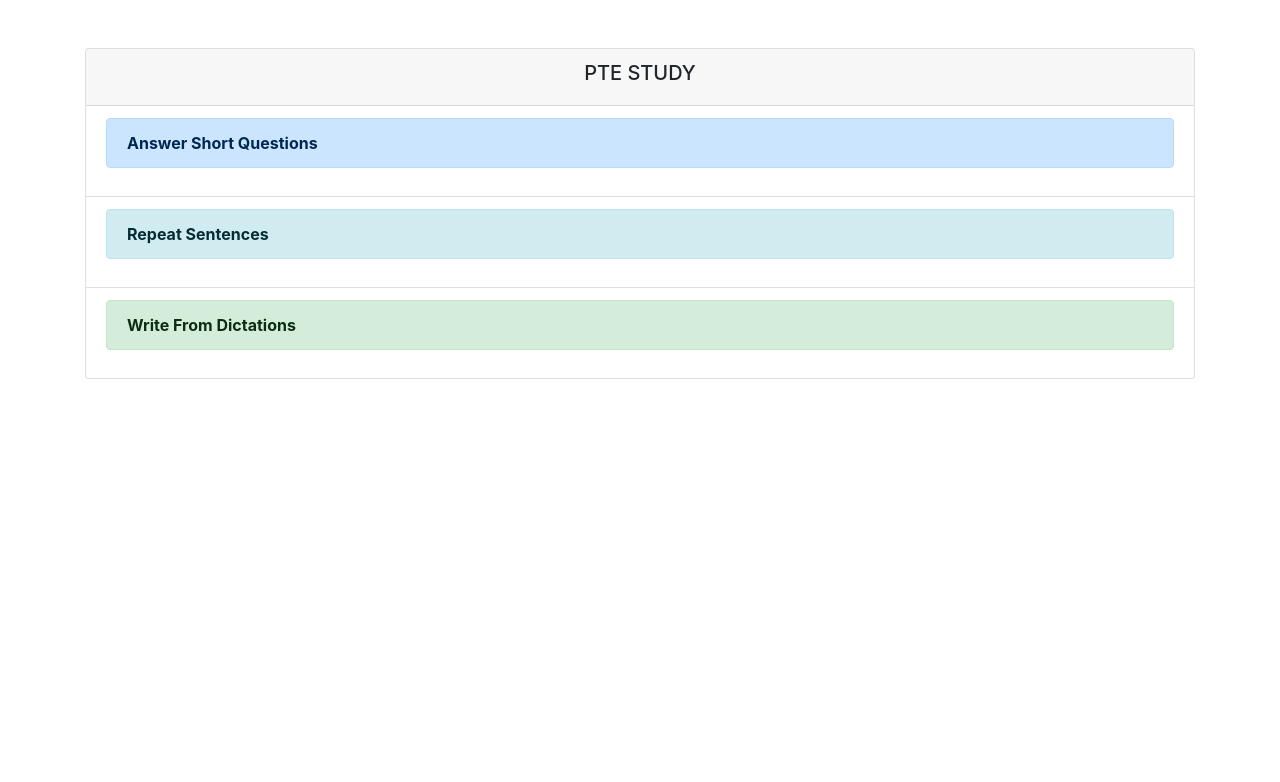
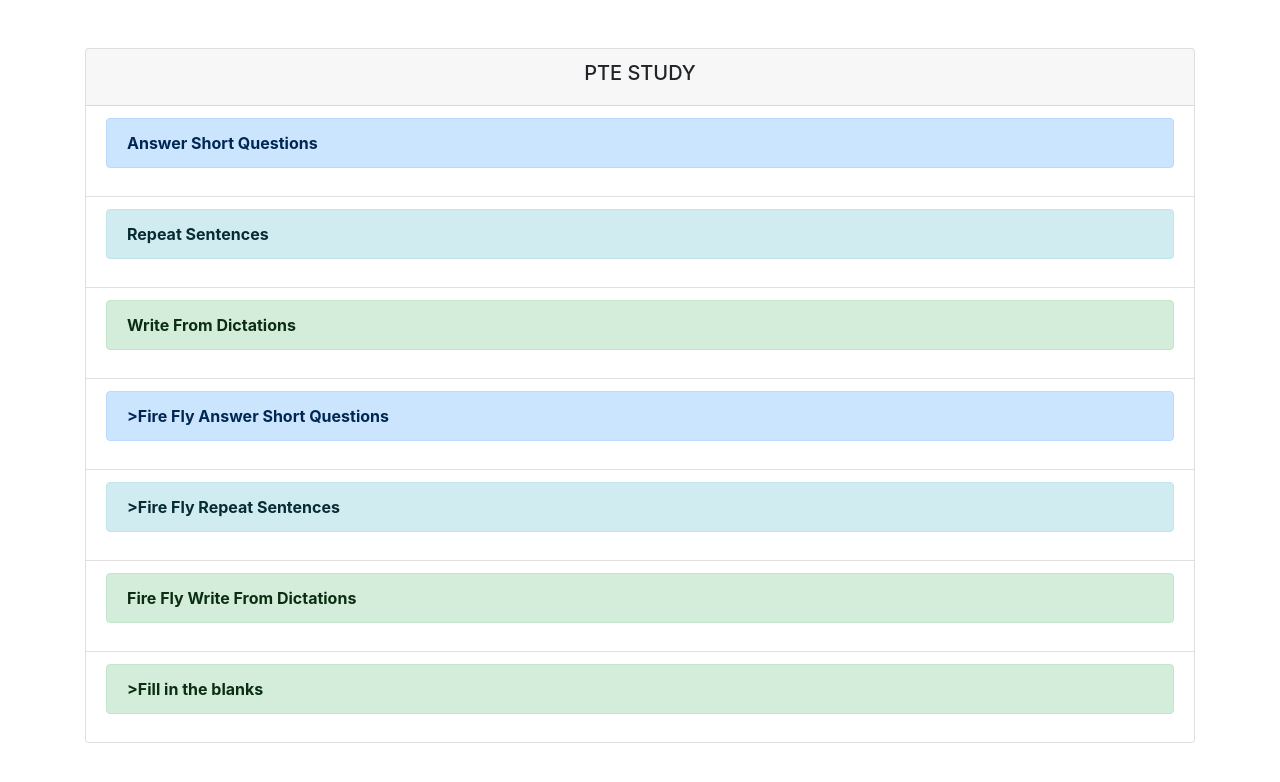
Before and after one commit to Lakshmi-Narasimha/Express_Socket_IO_Chat_App, a website: page public/index.html in a window 1280 px wide. Drawn offline with nearby package versions, Linux system fonts and the light colour scheme.

Commit message:
Update index.html

```diff
--- a/public/index.html
+++ b/public/index.html
@@ -35,6 +35,26 @@
                         <a target='_blank' href="https://pte-study.herokuapp.com/WFD.html" class="alert-link">Write From Dictations</a>
                     </div>
                 </li>
+                <li class="list-group-item">
+                    <div class="alert alert-primary" role="alert">
+                        <a target='_blank' href="https://pte-study.herokuapp.com/FFASQ.html" class="alert-link">>Fire Fly Answer Short Questions</a>
+                    </div>
+                </li>
+                <li class="list-group-item">
+                    <div class="alert alert-info" role="alert">
+                        <a target='_blank' href="https://pte-study.herokuapp.com/FFRS.html" class="alert-link">>Fire Fly Repeat Sentences</a>
+                    </div>
+                </li>
+                <li class="list-group-item">
+                    <div class="alert alert-success" role="alert">
+                        <a target='_blank' href="https://pte-study.herokuapp.com/FFWFD.html" class="alert-link">Fire Fly Write From Dictations</a>
+                    </div>
+                </li>
+                <li class="list-group-item">
+                    <div class="alert alert-success" role="alert">
+                        <a target='_blank' href="https://pte-study.herokuapp.com/FIB.html" class="alert-link">>Fill in the blanks</a>
+                    </div>
+                </li>
             </ul>
         </div>
     </div>
```
